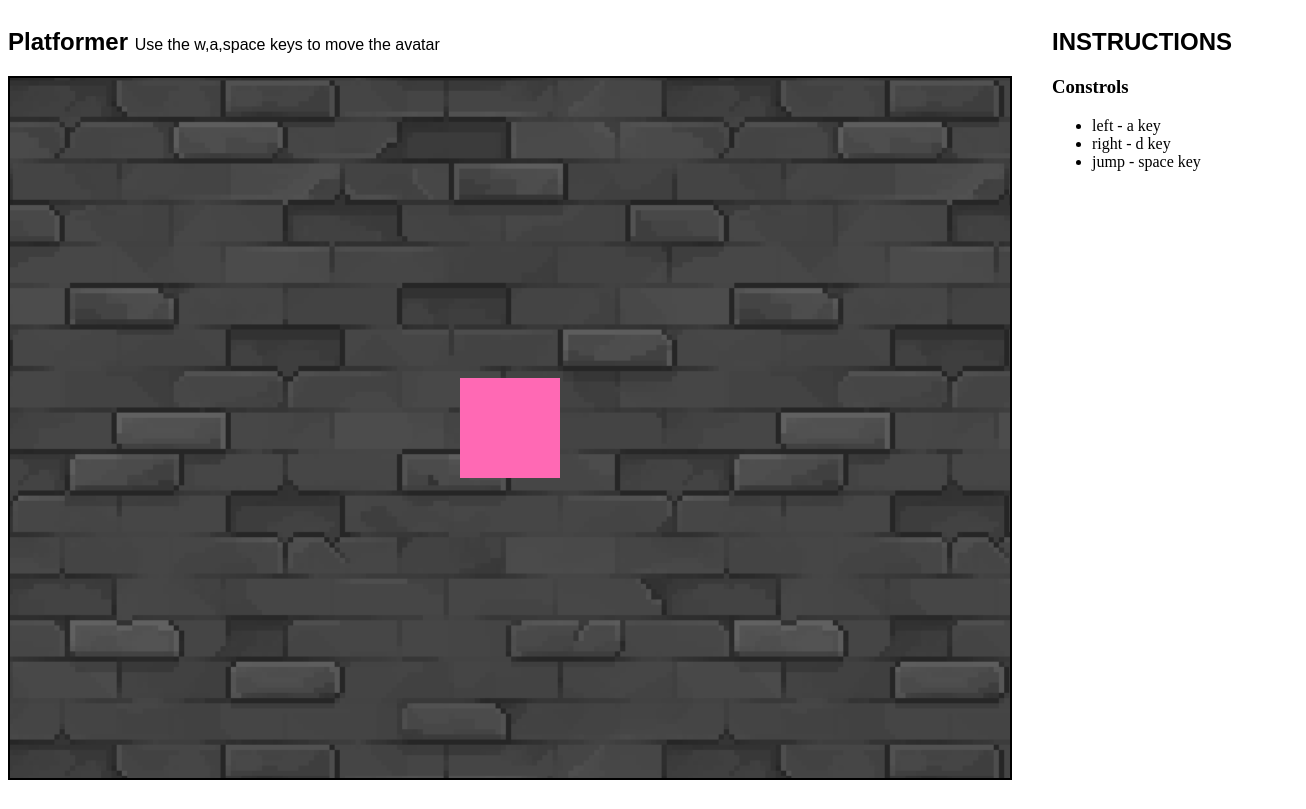
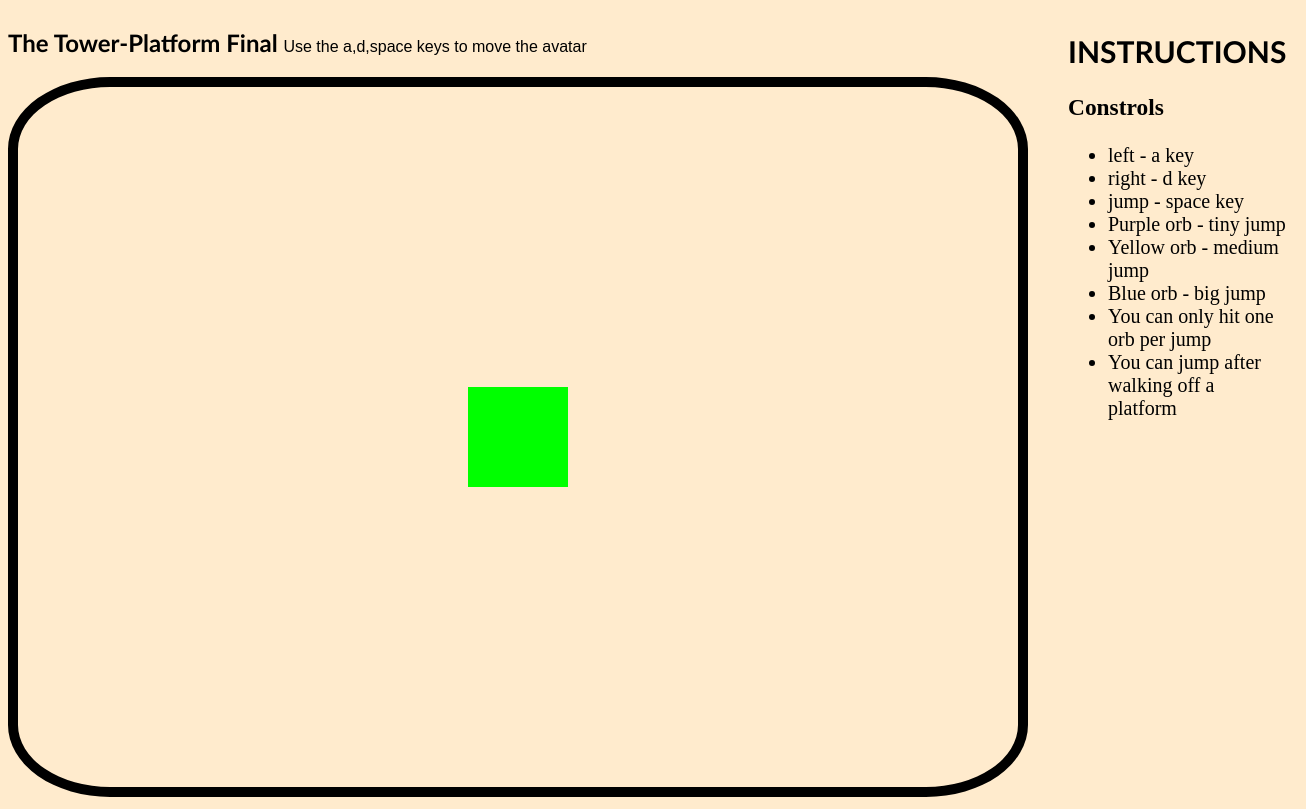
Before and after one commit to Monki202/Platformer_Final, a plain HTML site: page index.html in a window 1280 px wide. Shown: the whole page, 1306 px wide, since content can reach past the window. Drawn offline with Linux system fonts and the light colour scheme.

Commit message:
FINAL STUFF

```diff
--- a/css/style.css
+++ b/css/style.css
@@ -6,24 +6,28 @@ body{
     display:flex;
     justify-content: flex-start;
     align-items: flex-start;
+    background-color: blanchedalmond;
 }
 canvas{
-    border:2px solid black;
+    border:10px solid black;
+    border-radius: 10%;
+
     /*
         !IMPORTANT! Change the source of this image
 
         NOTE: it should only require you to change the file name not the path.
         NOTE: This path uses ../ to navigate up one level into the root folder where the "images" folder is located.
     */
-    background-image: url(../images/Brick\ Backround.png);
+    /*background-image: url(../images/Brick\ Backround.png);*/
 }
 #instructions{
     width:300px;
     padding:0 20px 20px 20px;
     margin-left: 20px;
+    font-size: 20px;
 }
 h2{
-    font-family:Arial, Helvetica, sans-serif;
+    font-family:'Trebuchet MS', 'Lucida Sans Unicode', 'Lucida Grande', 'Lucida Sans', Arial, sans-serif, Helvetica, sans-serif;
 }
 h2 span{
     font-family:Arial, Helvetica, sans-serif;
--- a/index.html
+++ b/index.html
@@ -10,7 +10,7 @@
 </head>
 <body>
     <div>
-        <h2>Platformer <span>Use the w,a,space keys to move the avatar</span></h2>
+        <h2>The Tower-Platform Final <span>Use the a,d,space keys to move the avatar</span></h2>
         <canvas width="1000" height="700"></canvas>
     </div>
 
@@ -22,6 +22,11 @@
             <li>left - a key</li>
             <li>right - d key</li>
             <li>jump - space key</li>
+            <li>Purple orb - tiny jump</li>
+            <li>Yellow orb - medium jump</li>
+            <li>Blue orb - big jump</li>
+            <li>You can only hit one orb per jump</li>
+            <li>You can jump after walking off a platform</li>
            </ul>
         </p>
     </div>
@@ -31,7 +36,7 @@
             <img src="images/CubeRight.png" alt="" id="playerRight">
         </div>
         <img src="images/mrt.jpg" alt="Mr T" id="default">
-        <img src="images/Brick Backround.png" alt="" id="Backround">
+        <img src="images/Brick Backround Final.png" alt="" id="background">
         <img src="images/Ground.png" alt="" id="Ground">
         <img src="images/Platform_XS.png" alt="" id="platformXS">
         <img src="images/Platform_S.png" alt="" id="platformS">
@@ -44,8 +49,9 @@
         <img src="images/solidPlatform_L.png" alt="" id="SolidPlatformL">
         <img src="images/SolidPlatform_XL.png" alt="" id="SolidPlatformXL">
         <img src="images/solidPlatform_XXL.png" alt="" id="SolidPlatformXXL">
-        <img src="images/WallLeft.png" alt="" id="leftwall">
-        <img src="images/WallRight.png" alt="" id="rightwall">
+        <img src="images/WallLeft.png" alt="" id="leftwallfinal">
+        <img src="images/WallRightFinal.png" alt="" id="rightwall">
+
     </div>
 
     <!--contains functions and descriptions of commonly used mathmatical functions-->
--- a/js/GameObject.js
+++ b/js/GameObject.js
@@ -17,7 +17,9 @@ class GameObject
      this.vx=0;
      this.vy=0;
     //object color
-     this.color = `hotpink`
+     this.color = `lime`
+     this.offsetX = 0;
+     this.offsetY = 0;
     //jump boolean
     this.canJump = false;
     this.hasJumped = false;
@@ -56,7 +58,7 @@ class GameObject
     {
         ctx.save();
         ctx.fillStyle = this.color
-        ctx.translate(_x+this.world.x, _y+this.world.y)
+        ctx.translate(_x+this.world.x + this.offsetX, _y+this.world.y + this.offsetY)
 
         ctx.rotate(this.rotation * Math.PI / 180)
 
@@ -86,7 +88,7 @@ class GameObject
     ctx.save();
 
     // Replace only the image source, not the entire 'img' object
-    this.img.src = playerImg.src;
+    // this.img.src = playerImg.src;
 
     ctx.fillStyle = this.color;
     ctx.translate(this.x + this.world.x, this.y + this.world.y);
@@ -95,6 +97,37 @@ class GameObject
 
     ctx.restore();
 }
+
+
+   Parralaxgraphic(_x=this.x,_y=this.y)
+    {
+        ctx.save();
+        ctx.fillStyle = this.color
+        ctx.translate(_x+(this.world.x / 2) + this.offsetX, _y+(this.world.y / 2) + this.offsetY)
+
+        ctx.rotate(this.rotation * Math.PI / 180)
+
+        ctx.scale
+        (
+            Math.max(0.001, this.img.scale.x),
+            Math.max(0.001, this.img.scale.y)
+        );
+
+        ctx.drawImage(
+            this.img.src,
+            this.img.sx,
+            this.img.sy,
+            this.img.sw,
+            this.img.sh,
+            -this.img.w/2,
+            -this.img.h/2,
+            this.img.w,
+            this.img.h
+            )
+        ctx.restore();
+    }
+
+
 
 
     //Moves an object by adding it's velocity to it's position on each axis
--- a/js/game.js
+++ b/js/game.js
@@ -17,6 +17,7 @@ var state;
 var button = new GameObject();
 var avatar = new GameObject();
 var ground = new GameObject();
+var background = new GameObject();
 var jumpOrb = new GameObject();
 var jumpOrb2 = new GameObject();
 var jumpOrb3 = new GameObject();
@@ -57,11 +58,6 @@ var level = new GameObject();
 //recommended x between 50 and 950
 function init() {
     state = menu
-    console.log("leftwall =", document.querySelector("#leftwall"));
-
-    wall.setImage("#leftwall");
-    wall2.setImage("#rightwall");
-    wall3.setImage("#rightwall");
 
 
 
@@ -70,105 +66,112 @@ function init() {
     avatar.h = 130;
     avatar.setImage("#playerLeft");
 
-    level.x = 0;
+    level.x = 0
     level.y = 0;
 
-    jumpOrb.h = 100
-    jumpOrb.w = 100
-    jumpOrb.x = 600
-    jumpOrb.y = 130
-    jumpOrb.color = 'purple'
-    jumpOrb.world = level
+    background.setImage("#background");
+    background.img.h = 10000;
+    background.img.w = 1504;
+    background.world = level;
 
-    jumpOrb2.h = 100
-    jumpOrb2.w = 100
-    jumpOrb2.x = 550
-    jumpOrb2.y = -390
-    jumpOrb2.color = 'blue'
-    jumpOrb2.world = level
+    jumpOrb.h = 100;
+    jumpOrb.w = 100;
+    jumpOrb.x = 600;
+    jumpOrb.y = 130;
+    jumpOrb.color = 'purple';
+    jumpOrb.world = level;
 
-    jumpOrb3.h = 100
-    jumpOrb3.w = 100
-    jumpOrb3.x = 600
-    jumpOrb3.y = -950
-    jumpOrb3.color = 'blue'
-    jumpOrb3.world = level
+    jumpOrb2.h = 100;
+    jumpOrb2.w = 100;
+    jumpOrb2.x = 550;
+    jumpOrb2.y = -390;
+    jumpOrb2.color = 'blue';
+    jumpOrb2.world = level;
 
-    jumpOrb4.h = 80
-    jumpOrb4.w = 80
-    jumpOrb4.x = 80
-    jumpOrb4.y = -1680
-    jumpOrb4.color = 'purple'
-    jumpOrb4.world = level
+    jumpOrb3.h = 100;
+    jumpOrb3.w = 100;
+    jumpOrb3.x = 600;
+    jumpOrb3.y = -950;
+    jumpOrb3.color = 'blue';
+    jumpOrb3.world = level;
 
-    jumpOrb5.h = 70
-    jumpOrb5.w = 70
-    jumpOrb5.x = 500
-    jumpOrb5.y = -2080
-    jumpOrb5.color = 'yellow'
-    jumpOrb5.world = level
+    jumpOrb4.h = 80;
+    jumpOrb4.w = 80;
+    jumpOrb4.x = 80;
+    jumpOrb4.y = -1680;
+    jumpOrb4.color = 'purple';
+    jumpOrb4.world = level;
 
-    jumpOrb6.h = 80
-    jumpOrb6.w = 80
-    jumpOrb6.x = 900
-    jumpOrb6.y = -2280
-    jumpOrb6.color = 'yellow'
-    jumpOrb6.world = level
+    jumpOrb5.h = 70;
+    jumpOrb5.w = 70;
+    jumpOrb5.x = 500;
+    jumpOrb5.y = -2080;
+    jumpOrb5.color = 'yellow';
+    jumpOrb5.world = level;
 
-    jumpOrb7.w = 50
-    jumpOrb7.h = 50
-    jumpOrb7.x = 190
-    jumpOrb7.y = -2250
-    jumpOrb7.color = 'yellow'
-    jumpOrb7.world = level
+    jumpOrb6.h = 80;
+    jumpOrb6.w = 80;
+    jumpOrb6.x = 900;
+    jumpOrb6.y = -2280;
+    jumpOrb6.color = 'yellow';
+    jumpOrb6.world = level;
 
-    jumpOrb8.h = 50
-    jumpOrb8.w = 50
-    jumpOrb8.x = 700
-    jumpOrb8.y = -2600
-    jumpOrb8.color = 'yellow'
-    jumpOrb8.world = level
+    jumpOrb7.w = 50;
+    jumpOrb7.h = 50;
+    jumpOrb7.x = 190;
+    jumpOrb7.y = -2250;
+    jumpOrb7.color = 'yellow';
+    jumpOrb7.world = level;
 
-    jumpOrb9.h = 50
-    jumpOrb9.w = 50
-    jumpOrb9.x = 300
-    jumpOrb9.y = -2900
-    jumpOrb9.color = 'yellow'
-    jumpOrb9.world = level
+    jumpOrb8.h = 50;
+    jumpOrb8.w = 50;
+    jumpOrb8.x = 700;
+    jumpOrb8.y = -2600;
+    jumpOrb8.color = 'yellow';
+    jumpOrb8.world = level;
+
+    jumpOrb9.h = 50;
+    jumpOrb9.w = 50;
+    jumpOrb9.x = 300;
+    jumpOrb9.y = -2900;
+    jumpOrb9.color = 'yellow';
+    jumpOrb9.world = level;
 
     wall.h = 10000;
     wall.w = 34;
+    wall.x = 1000;
     wall.color = `purple`;
     wall.world = level;
-    wall.x = 1000;
-    wall.setImage("#leftwall")
-    wall.img.x = -100;
-    wall.img.y = 1;
 
     wall2.h = 10000;
     wall2.w = 34;
-    wall2.color = `purple`
-    wall2.world = level
+    wall2.color = `purple`;
+    wall2.world = level;
     wall2.x = -2;
 
     wall3.h = 600;
     wall3.w = 504;
-    wall3.color = `purple`
-    wall3.world = level
+    wall3.color = `purple`;
+    wall3.world = level;
     wall3.x = 950;
     wall3.y = -1200
 
     ground.color = `brown`;
     ground.w = c.width;
     ground.h = c.height * .5;
-    ground.y = c.height
-    ground.world = level
+    ground.y = c.height;
+    ground.world = level;
+    ground.setImage("#Ground");
+    ground.img.w = 2000;
+    ground.img.h = 200;
+    ground.offsetY += -78;
+
 
     platform.w = 200;
     platform.h = 34;
-    platform.color = `black`
-    platform.world = level
     platform.x = 200;
+    platform.color = `black`;
+    platform.world = level;
 
     platform2.w = 200;
     platform2.h = 34;
@@ -705,7 +708,7 @@ function game() {
      }*/
 
 
-    var dx = c.width / 2 - avatar.x
+    //var dx = c.width / 2 - avatar.x
     var dy = c.height / 1.5 - avatar.y
 
     //level.x += dx*.05;
@@ -714,7 +717,11 @@ function game() {
     avatar.y += dy * .2;
 
 
-    ground.render();
+
+    //background.offsetY -= 1;
+
+    background.Parralaxgraphic();
+    ground.graphic();
     jumpOrb.render();
     jumpOrb2.render();
     jumpOrb3.render();
@@ -736,8 +743,6 @@ function game() {
     platform10.render();
     platform11.render();
     platform12.render();
-    wall.graphic();
-    wall2.graphic();
     wall3.render();
     avatar.graphic();
 }
```
Also changed, not shown: images/Brick Backround Final.png (added), images/WallLeftFinal.png (added), images/WallRightFinal.png (added), images/joemama.png (added).
